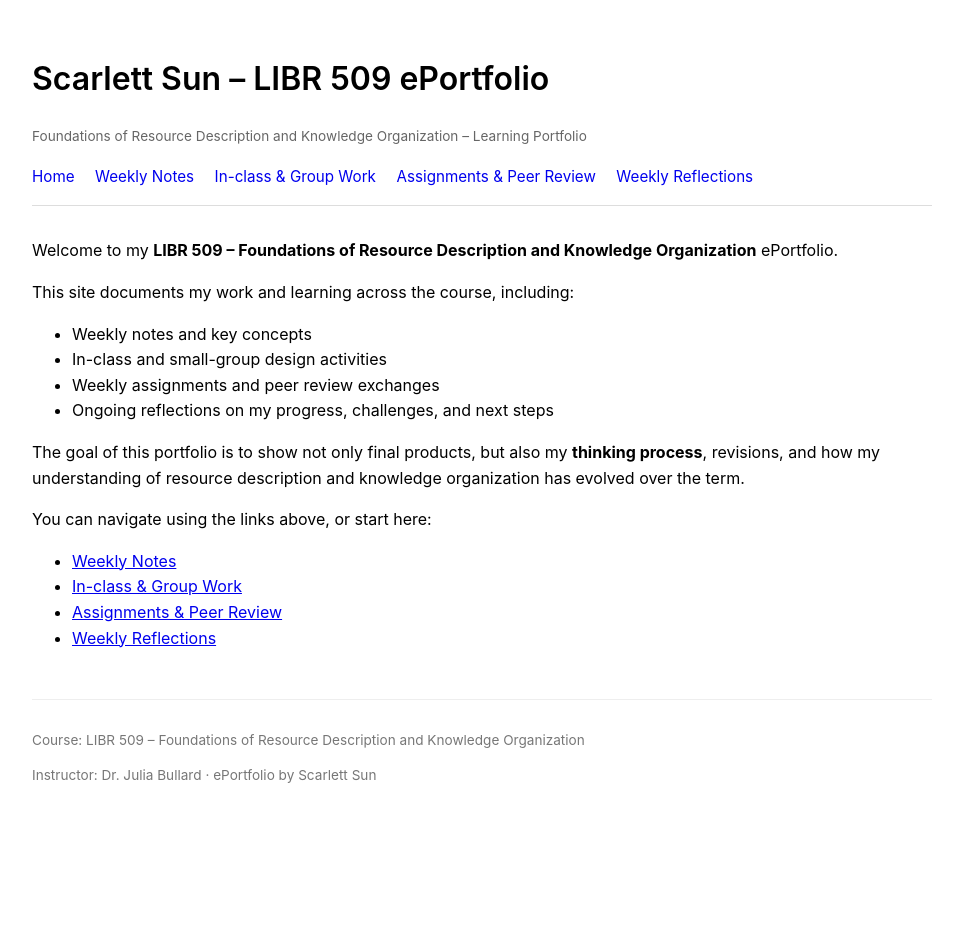
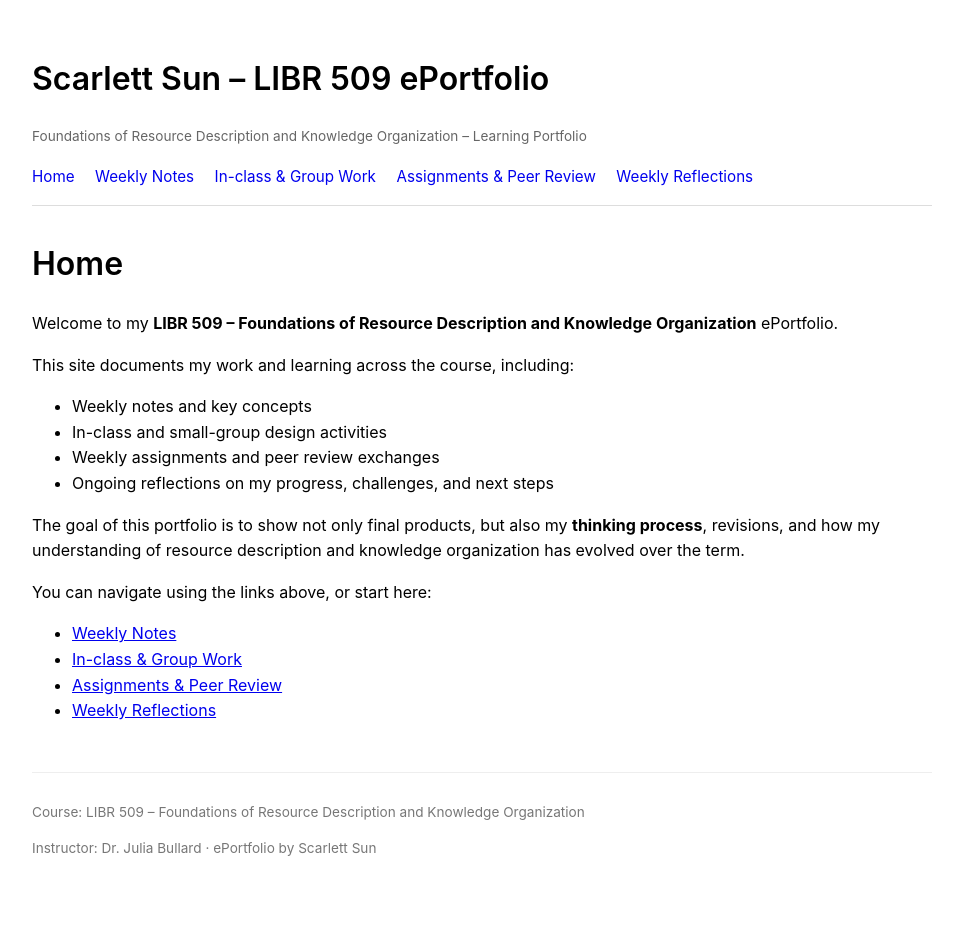
Before and after one commit to scarlettybe/libr509-eportfolio, a Jekyll site: the page built from index.md, in a window 1280 px wide. Shown: the whole page, without its empty margins (158-1121 px from the left). Built offline with Jekyll 4.4.1, drawn with Linux system fonts in a browser that asks for light colours; our own code applies the rules of GitHub Pages for plain Markdown files; before the commit the page ends 900 px from its top, so only the background shows below that.

Commit message:
Update index.md

```diff
--- a/index.md
+++ b/index.md
@@ -1,4 +1,7 @@
-
+---
+layout: default
+title: "Home"
+---
 
 Welcome to my **LIBR 509 – Foundations of Resource Description and Knowledge Organization** ePortfolio.
 
```
